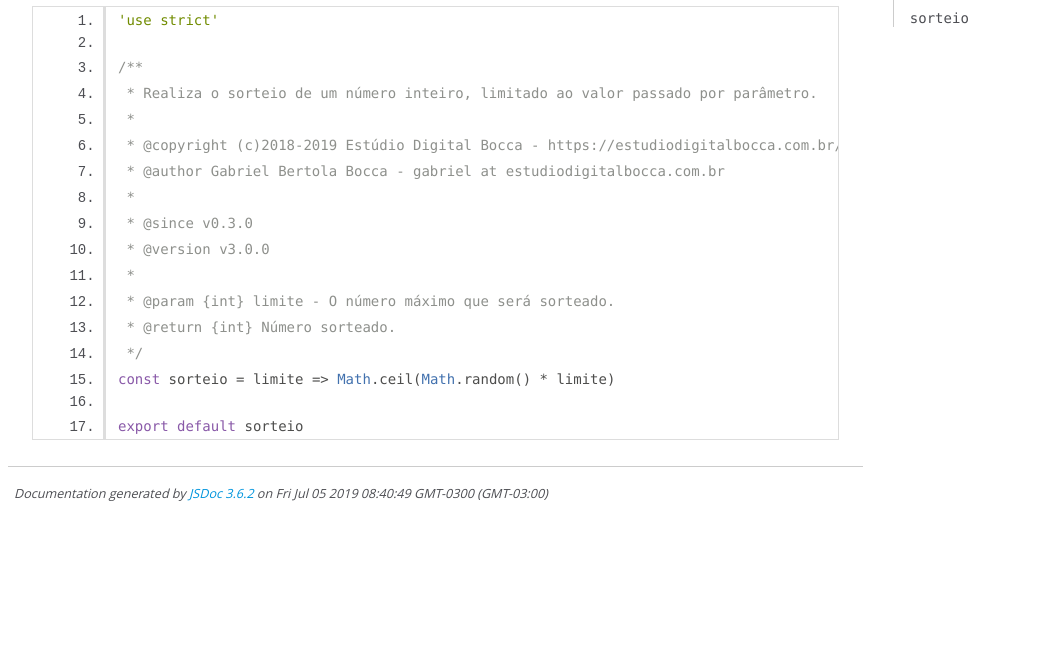
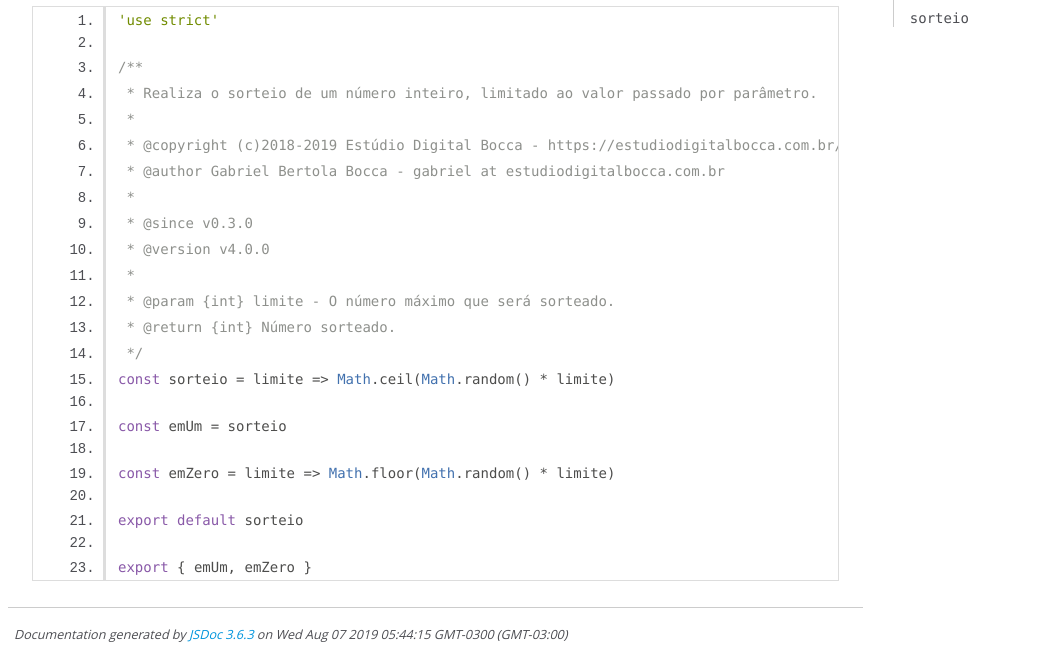
Before and after one commit to digitalbocca/edb-sorteio, a website: page docs/index.js.html in a window 1280 px wide. Shown: the part 132-800 px from the top of the page, without its empty margins (0-1040 px from the left). Drawn offline with Linux system fonts and the light colour scheme.

Commit message:
Escolhe entre o arredondamento para cima ou para baixo

```diff
--- a/docs/index.js.html
+++ b/docs/index.js.html
@@ -35,14 +35,20 @@
  * @author Gabriel Bertola Bocca - gabriel at estudiodigitalbocca.com.br
  *
  * @since v0.3.0
- * @version v3.0.0
+ * @version v4.0.0
  *
  * @param {int} limite - O número máximo que será sorteado.
  * @return {int} Número sorteado.
  */
 const sorteio = limite => Math.ceil(Math.random() * limite)
 
+const emUm = sorteio
+
+const emZero = limite => Math.floor(Math.random() * limite)
+
 export default sorteio
+
+export { emUm, emZero }
 </code></pre>
         </article>
     </section>
@@ -59,7 +65,7 @@ export default sorteio
 <br class="clear">
 
 <footer>
-    Documentation generated by <a href="https://github.com/jsdoc/jsdoc">JSDoc 3.6.2</a> on Fri Jul 05 2019 08:40:49 GMT-0300 (GMT-03:00)
+    Documentation generated by <a href="https://github.com/jsdoc/jsdoc">JSDoc 3.6.3</a> on Wed Aug 07 2019 05:44:15 GMT-0300 (GMT-03:00)
 </footer>
 
 <script> prettyPrint(); </script>
```
Also changed, not shown: docs/global.html (+2 -2 lines), docs/index.html (+1 -1 lines), package.json (+4 -4 lines), src/index.js (+7 -1 lines), CHANGELOG.md, README.md, 1 other file.
